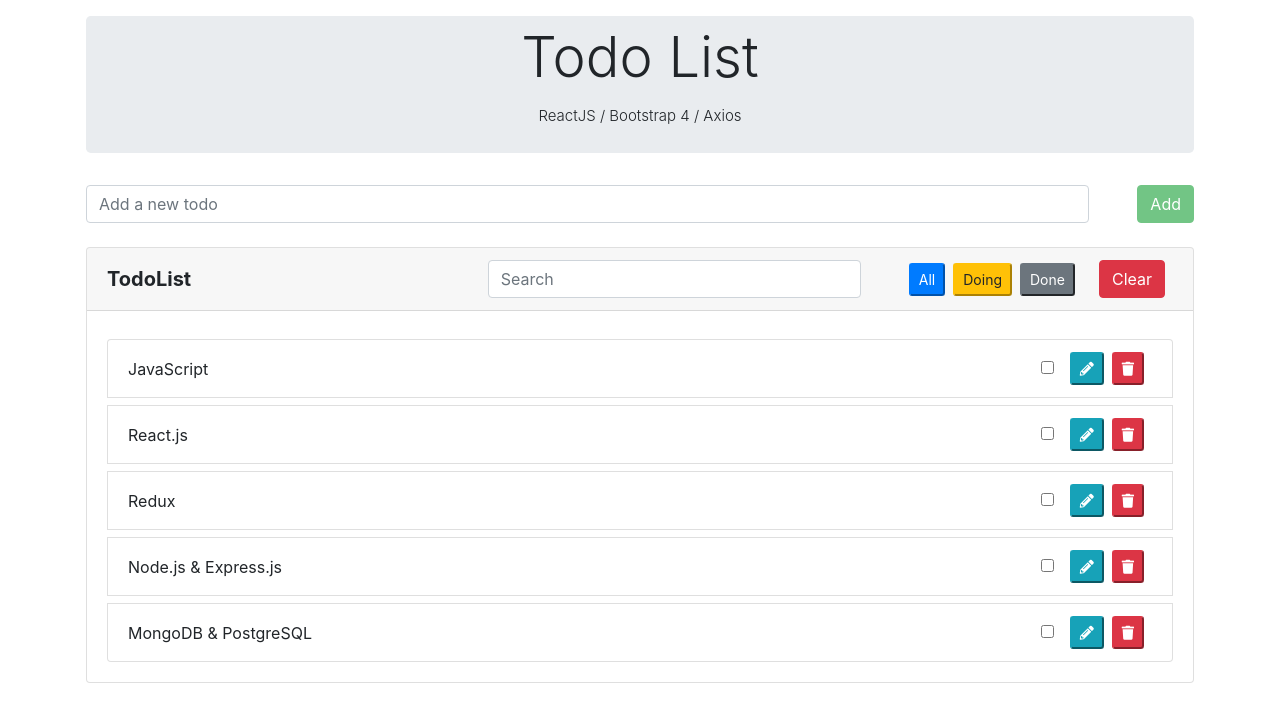
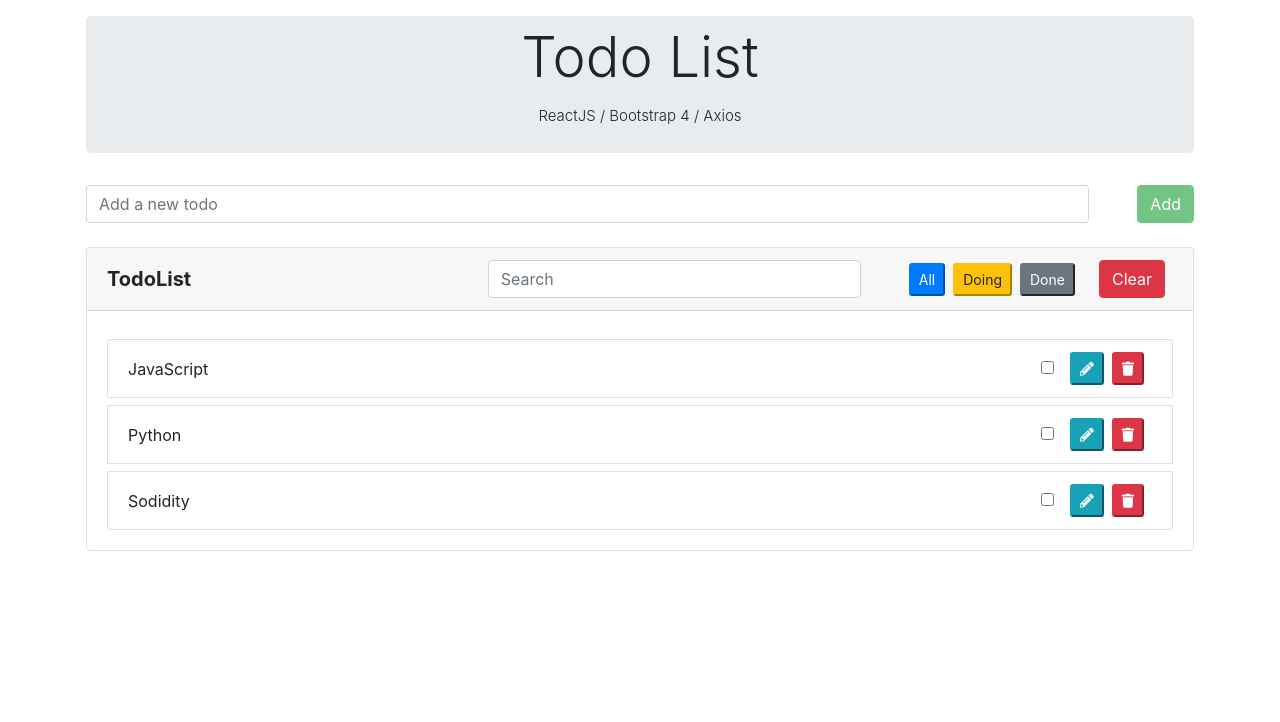
Before and after one commit to oussou-dev/filterReactTodo, a React (Create React App) app: page / in a window 1280 px wide. Shown: the top 722 px of the page. Built offline with nearby package versions, Linux system fonts and the light colour scheme.

Commit message:
Adding Filter

```diff
--- a/src/App.js
+++ b/src/App.js
@@ -10,12 +10,11 @@ class App extends React.Component {
 			newInput: "",
 			editingMode: false,
 			editingIndex: null,
+			filter: "all",
 			todos: [
 				{ id: 1, name: "JavaScript", completed: false },
-				{ id: 2, name: "React.js", completed: false },
-				{ id: 3, name: "Redux", completed: false },
-				{ id: 4, name: "Node.js & Express.js", completed: false },
-				{ id: 5, name: "MongoDB & PostgreSQL", completed: false }
+				{ id: 2, name: "Python", completed: false },
+				{ id: 3, name: "Sodidity", completed: false }
 			],
 			notification: null
 		}
@@ -137,6 +136,12 @@ class App extends React.Component {
 	// 	})
 	// }
 
+	setFilter = filter => {
+		this.setState({
+			filter: filter
+		})
+	}
+
 	render() {
 		// console.log(this.state.todos)
 		return (
@@ -175,6 +180,8 @@ class App extends React.Component {
 						editTodo={this.editTodo}
 						todoCompleted={this.todoCompleted}
 						// searchTodo={this.searchTodo}
+						setFilter={this.setFilter}
+						currentFilter={this.state.filter}
 					/>
 				)}
 				<br />
--- a/src/components/Filter.js
+++ b/src/components/Filter.js
@@ -1,11 +1,32 @@
 import React from "react"
 
-const Filter = props => {
+const Filter = ({ setFilter, currentFilter }) => {
 	return (
 		<>
-			<button className="btn-sm btn-primary mr-2">All</button>
-			<button className="btn-sm btn-warning mr-2">Doing</button>
-			<button className="btn-sm btn-secondary mr-4">Done</button>
+			<button
+				className="btn-sm btn-primary mr-2"
+				onClick={() => {
+					setFilter("all")
+				}}
+			>
+				All
+			</button>
+			<button
+				className="btn-sm btn-warning mr-2"
+				onClick={() => {
+					setFilter("doing")
+				}}
+			>
+				Doing
+			</button>
+			<button
+				className="btn-sm btn-secondary mr-4"
+				onClick={() => {
+					setFilter("done")
+				}}
+			>
+				Done
+			</button>
 			<button className="btn btn-danger mr-2">Clear</button>
 		</>
 	)
--- a/src/components/TodoList.js
+++ b/src/components/TodoList.js
@@ -24,12 +24,25 @@ class TodoList extends React.Component {
 			todos,
 			deleteTodo,
 			editTodo,
-			todoCompleted
+			todoCompleted,
+			setFilter,
+			currentFilter
 			// searchTodo
 		} = this.props
 
-		// Filter la liste des todos en fonction des lettres saisies
-		let searchingTodos = todos.filter(todo => {
+		// Filter la liste des todos en fontion des 3 filtres
+		const todosToShow = todos.filter(todo => {
+			if (currentFilter === "all") {
+				return true
+			} else if (currentFilter === "doing") {
+				return !todo.completed
+			} else {
+				return todo.completed
+			}
+		})
+
+		// Trier la liste des todos en fonction des lettres saisies
+		let searchingTodos = todosToShow.filter(todo => {
 			return (
 				todo.name
 					.toLocaleLowerCase()
@@ -55,7 +68,10 @@ class TodoList extends React.Component {
 					</span>
 
 					<Search searchTodo={this.updateSearchQuery} />
-					<Filter />
+					<Filter
+						setFilter={setFilter}
+						currentFilter={currentFilter}
+					/>
 				</div>
 
 				<div className="card-body">
```
